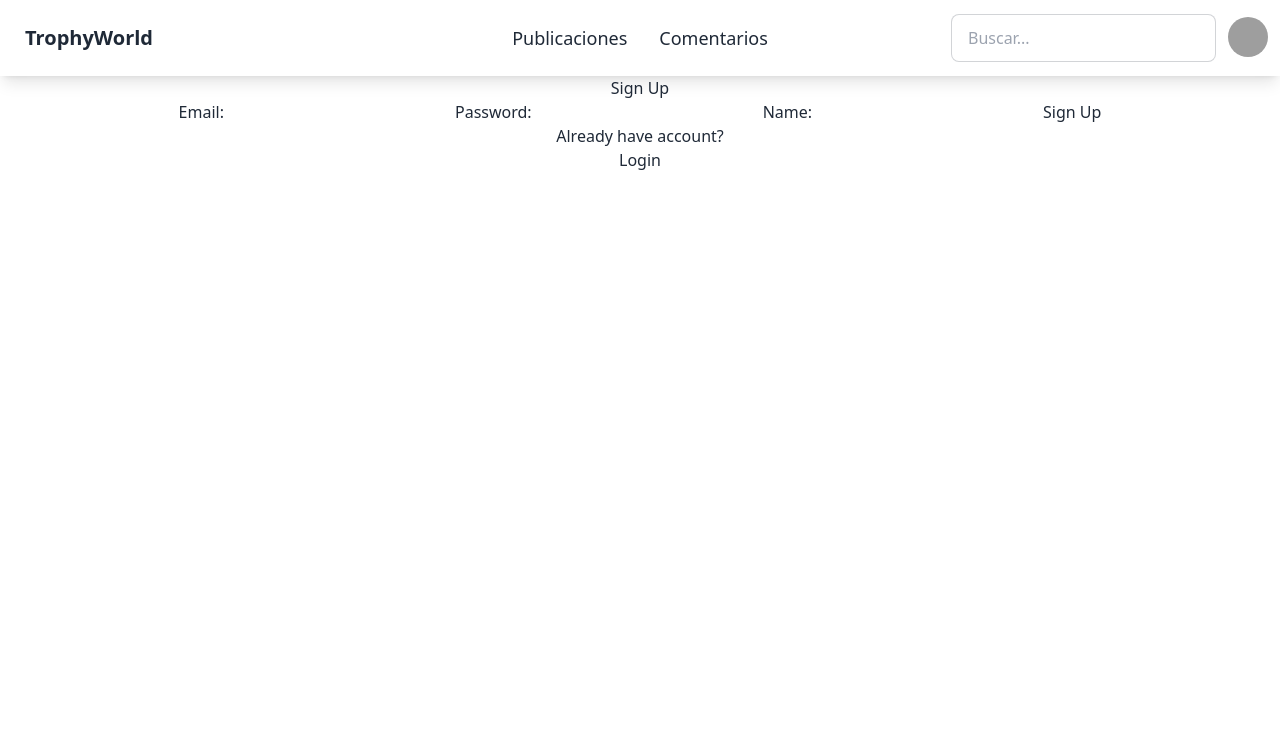
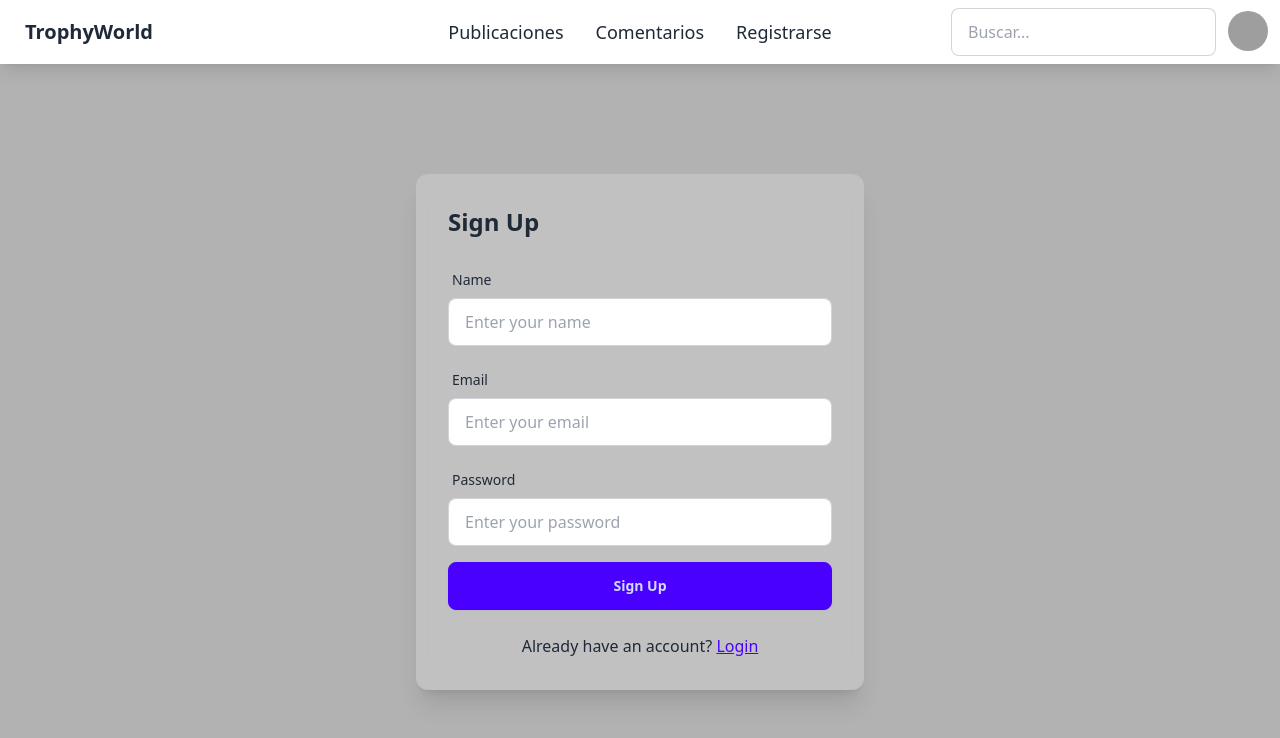
Before and after one commit to samuglez/project-end-front, a React (Create React App) app: page /signup in a window 1280 px wide. Shown: the top 738 px of the page. Built offline with nearby package versions, Linux system fonts and the light colour scheme; no server answers; grey boxes are pictures that could not be loaded.

Commit message:
Modificada la homepage y creada la signupPage

```diff
--- a/src/App.jsx
+++ b/src/App.jsx
@@ -1,7 +1,7 @@
 import "./App.css";
 import { Routes, Route } from "react-router-dom";
 
-// import HomePage from "./pages/HomePage/HomePage";
+import HomePage from "./pages/HomePage/HomePage";
 import ProfilePage from "./pages/ProfilePage/ProfilePage";
 import SignupPage from "./pages/SignupPage/SignupPage";
 import LoginPage from "./pages/LoginPage/LoginPage";
@@ -9,7 +9,6 @@ import LoginPage from "./pages/LoginPage/LoginPage";
 import Navbar from "./components/Navbar/Navbar";
 import IsPrivate from "./components/IsPrivate/IsPrivate";
 import IsAnon from "./components/IsAnon/IsAnon";
-import RegistroForm from "./pages/HomePage/RegistroForm";
 
 function App() {
   return (
@@ -17,7 +16,7 @@ function App() {
       <Navbar />
 
       <Routes>
-        <Route path="/" element={<RegistroForm />} />
+        <Route path="/" element={<HomePage />} />
 
         <Route
           path="/profile"
--- a/src/components/Navbar/Navbar.jsx
+++ b/src/components/Navbar/Navbar.jsx
@@ -3,7 +3,7 @@ import { Link } from 'react-router-dom';
 
 const Navbar = ({ user }) => {
   return (
-    <div className="navbar bg-base-100 shadow-lg">
+    <div className="navbar bg-base-100 shadow-lg h-16"> {/* Asegúrate de que el Navbar tenga una altura fija */}
       <div className="navbar-start">
         <div className="dropdown">
           <div tabIndex={0} role="button" className="btn btn-ghost lg:hidden">
@@ -14,6 +14,7 @@ const Navbar = ({ user }) => {
           <ul tabIndex={0} className="menu menu-sm dropdown-content mt-3 z-[1] p-2 shadow bg-base-100 rounded-box w-52">
             <li><Link to="/publicaciones" className="font-medium">Publicaciones</Link></li>
             <li><Link to="/comentarios" className="font-medium">Comentarios</Link></li>
+            <li><Link to="/signup" className="font-medium">Registrarse</Link></li> {/* Enlace para registrarse */}
           </ul>
         </div>
         <Link to="/" className="btn btn-ghost text-xl">TrophyWorld</Link>
@@ -23,6 +24,7 @@ const Navbar = ({ user }) => {
         <ul className="menu menu-horizontal px-1">
           <li><Link to="/publicaciones" className="font-medium text-lg">Publicaciones</Link></li>
           <li><Link to="/comentarios" className="font-medium text-lg">Comentarios</Link></li>
+          <li><Link to="/signup" className="font-medium text-lg">Registrarse</Link></li> {/* Enlace para registrarse */}
         </ul>
       </div>
 
--- /dev/null
+++ b/src/pages/HomePage/HomePage.jsx
@@ -0,0 +1,11 @@
+import "./HomePage.css";
+
+function HomePage() {
+  return (
+    <div>
+      <h1>Home page</h1>
+    </div>
+  );
+}
+
+export default HomePage;
--- a/src/pages/HomePage/RegistroForm.jsx
+++ /dev/null
@@ -1,73 +0,0 @@
-import React from 'react';
-
-const RegistroForm = () => {
-  return (
-    <div className="relative w-full" style={{ height: 'calc(100vh - 5rem)' }}>
-      {/* Fondo con efecto de desenfoque */}
-      <div className="absolute inset-0 bg-black/30 backdrop-blur-sm"></div>
-
-      {/* Contenedor del formulario centrado */}
-      <div className="absolute inset-0 flex items-center justify-center">
-        <div className="card w-full max-w-md bg-white/20 backdrop-blur-md rounded-xl shadow-xl">
-          <div className="card-body">
-            <h1 className="card-title text-2xl font-bold mb-4">Registro</h1>
-            <form className="space-y-4">
-              {/* Campo de nombre */}
-              <div className="form-control">
-                <label className="label">
-                  <span className="label-text">Nombre</span>
-                </label>
-                <input
-                  type="text"
-                  placeholder="Ingresa tu nombre"
-                  className="input input-bordered"
-                />
-              </div>
-
-              {/* Campo de correo electrónico */}
-              <div className="form-control">
-                <label className="label">
-                  <span className="label-text">Correo electrónico</span>
-                </label>
-                <input
-                  type="email"
-                  placeholder="Ingresa tu correo electrónico"
-                  className="input input-bordered"
-                />
-              </div>
-
-              {/* Campo de contraseña */}
-              <div className="form-control">
-                <label className="label">
-                  <span className="label-text">Contraseña</span>
-                </label>
-                <input
-                  type="password"
-                  placeholder="Ingresa tu contraseña"
-                  className="input input-bordered"
-                />
-              </div>
-
-              {/* Botón de registro */}
-              <div className="form-control mt-6">
-                <button type="submit" className="btn btn-primary">
-                  Registrarse
-                </button>
-              </div>
-            </form>
-
-            {/* Enlace para iniciar sesión */}
-            <p className="mt-4 text-center">
-              ¿Ya tienes una cuenta?{" "}
-              <a href="/login" className="link link-primary">
-                Inicia sesión
-              </a>
-            </p>
-          </div>
-        </div>
-      </div>
-    </div>
-  );
-};
-
-export default RegistroForm;
--- a/src/pages/SignupPage/SignupPage.jsx
+++ b/src/pages/SignupPage/SignupPage.jsx
@@ -20,22 +20,11 @@ function SignupPage() {
     // Create an object representing the request body
     const requestBody = { email, password, name };
 
-    // Send a request to the server using axios
-    /*
-    const authToken = localStorage.getItem("authToken");
-    axios.post(
-      `${process.env.REACT_APP_SERVER_URL}/auth/signup`,
-      requestBody,
-      { headers: { Authorization: `Bearer ${authToken}` },
-    })
-    .then((response) => {})
-    */
-
-    // Or using a service
+    // Send a request to the server using the auth service
     authService
       .signup(requestBody)
       .then((response) => {
-        // If the POST request is successful redirect to the login page
+        // If the POST request is successful, redirect to the login page
         navigate("/login");
       })
       .catch((error) => {
@@ -46,31 +35,83 @@ function SignupPage() {
   };
 
   return (
-    <div className="SignupPage">
-      <h1>Sign Up</h1>
+    <div className="relative w-full" style={{ height: 'calc(100vh - 4rem)' }}>
+      {/* Fondo con efecto de desenfoque */}
+      <div className="absolute inset-0 bg-black/30 backdrop-blur-sm"></div>
 
-      <form onSubmit={handleSignupSubmit}>
-        <label>Email:</label>
-        <input type="email" name="email" value={email} onChange={handleEmail} />
+      {/* Contenedor del formulario centrado */}
+      <div className="absolute inset-0 flex items-center justify-center">
+        <div className="card w-full max-w-md bg-white/20 backdrop-blur-md rounded-xl shadow-xl">
+          <div className="card-body">
+            <h1 className="card-title text-2xl font-bold mb-4">Sign Up</h1>
+            <form onSubmit={handleSignupSubmit} className="space-y-4">
+              {/* Campo de nombre */}
+              <div className="form-control">
+                <label className="label">
+                  <span className="label-text">Name</span>
+                </label>
+                <input
+                  type="text"
+                  placeholder="Enter your name"
+                  className="input input-bordered"
+                  value={name}
+                  onChange={handleName}
+                />
+              </div>
 
-        <label>Password:</label>
-        <input
-          type="password"
-          name="password"
-          value={password}
-          onChange={handlePassword}
-        />
+              {/* Campo de correo electrónico */}
+              <div className="form-control">
+                <label className="label">
+                  <span className="label-text">Email</span>
+                </label>
+                <input
+                  type="email"
+                  placeholder="Enter your email"
+                  className="input input-bordered"
+                  value={email}
+                  onChange={handleEmail}
+                />
+              </div>
 
-        <label>Name:</label>
-        <input type="text" name="name" value={name} onChange={handleName} />
+              {/* Campo de contraseña */}
+              <div className="form-control">
+                <label className="label">
+                  <span className="label-text">Password</span>
+                </label>
+                <input
+                  type="password"
+                  placeholder="Enter your password"
+                  className="input input-bordered"
+                  value={password}
+                  onChange={handlePassword}
+                />
+              </div>
 
-        <button type="submit">Sign Up</button>
-      </form>
+              {/* Botón de registro */}
+              <div className="form-control mt-6">
+                <button type="submit" className="btn btn-primary">
+                  Sign Up
+                </button>
+              </div>
+            </form>
 
-      {errorMessage && <p className="error-message">{errorMessage}</p>}
+            {/* Mensaje de error */}
+            {errorMessage && (
+              <div className="alert alert-error mt-4">
+                <span>{errorMessage}</span>
+              </div>
+            )}
 
-      <p>Already have account?</p>
-      <Link to={"/login"}> Login</Link>
+            {/* Enlace para iniciar sesión */}
+            <p className="mt-4 text-center">
+              Already have an account?{" "}
+              <Link to={"/login"} className="link link-primary">
+                Login
+              </Link>
+            </p>
+          </div>
+        </div>
+      </div>
     </div>
   );
 }
```
